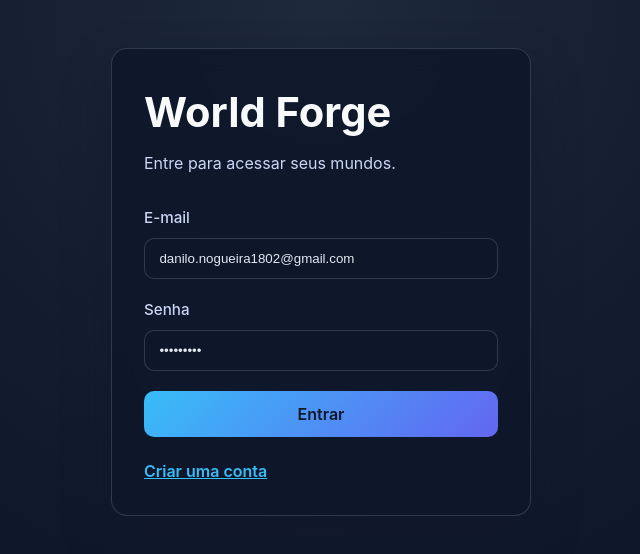
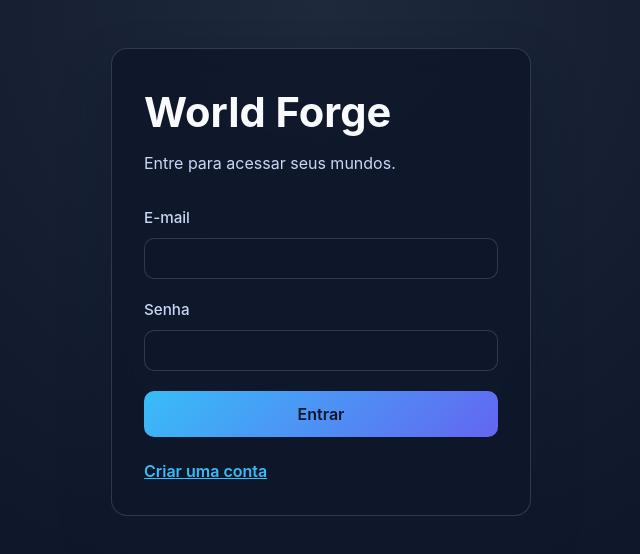
Before and after one commit to DaniloNogueira-Silva/world-forge-client, a React (Vite) app: page / in a window 1280 px wide. Shown: the top 554 px of the page, without its empty margins (319-959 px from the left). Built offline with nearby package versions, Linux system fonts and the light colour scheme.

Commit message:
fix: Remove email in login/register

```diff
--- a/src/pages/LoginPage.tsx
+++ b/src/pages/LoginPage.tsx
@@ -8,8 +8,8 @@ type LoginPageProps = {
 
 export function LoginPage({ onGoToRegister, onSuccess }: LoginPageProps) {
   const { login } = useAuth();
-  const [email, setEmail] = useState("danilo.nogueira1802@gmail.com");
-  const [password, setPassword] = useState("danilo123");
+  const [email, setEmail] = useState("");
+  const [password, setPassword] = useState("");
   const [error, setError] = useState<string | null>(null);
   const [isSubmitting, setIsSubmitting] = useState(false);
 
--- a/src/pages/RegisterPage.tsx
+++ b/src/pages/RegisterPage.tsx
@@ -8,9 +8,9 @@ type RegisterPageProps = {
 
 export function RegisterPage({ onGoToLogin, onRegistered }: RegisterPageProps) {
   const { register } = useAuth();
-  const [username, setUsername] = useState("Danilo");
-  const [email, setEmail] = useState("danilo.nogueira1802@gmail.com");
-  const [password, setPassword] = useState("danilo123");
+  const [username, setUsername] = useState("");
+  const [email, setEmail] = useState("");
+  const [password, setPassword] = useState("");
   const [error, setError] = useState<string | null>(null);
   const [isSubmitting, setIsSubmitting] = useState(false);
 
```
